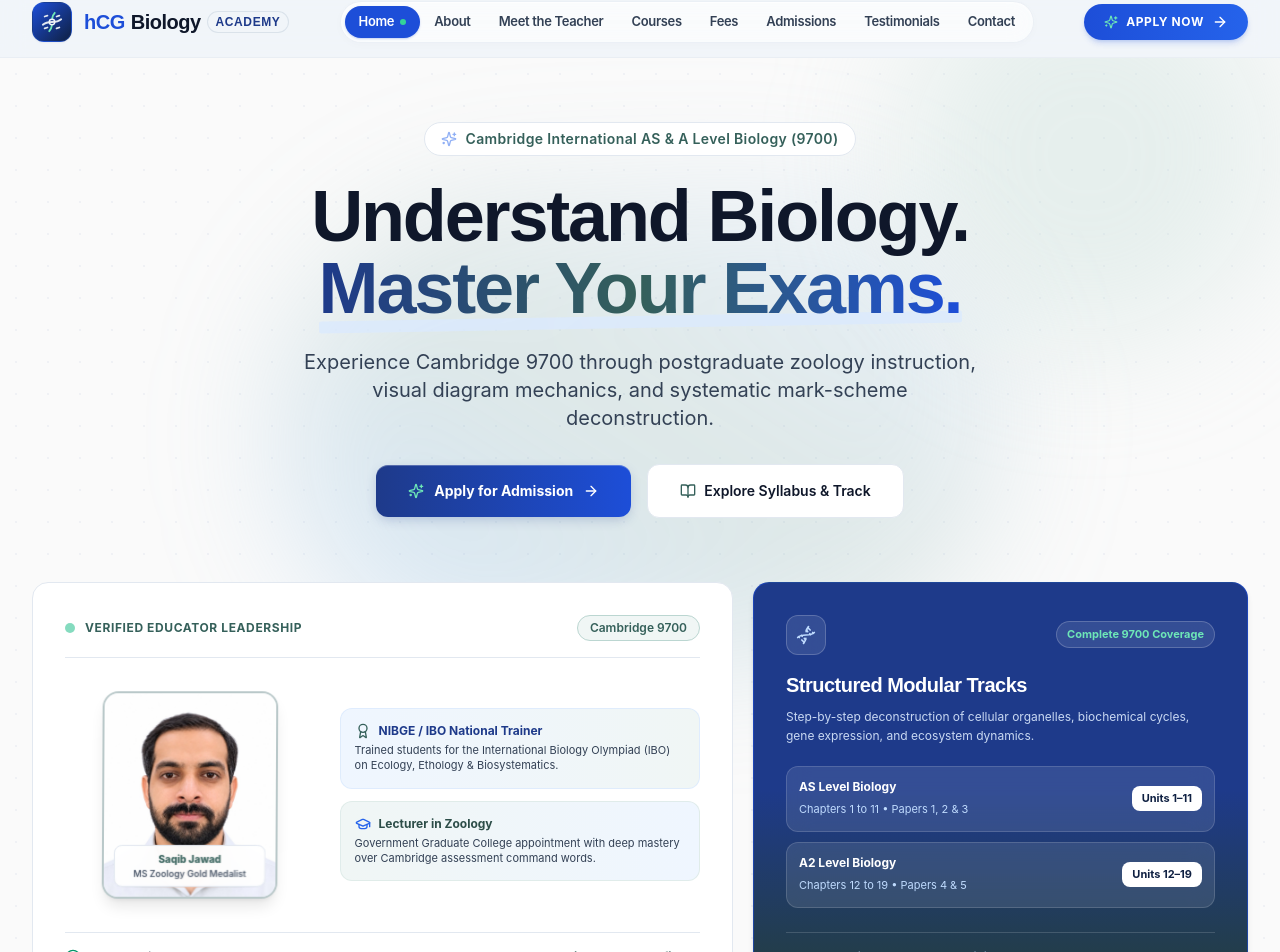
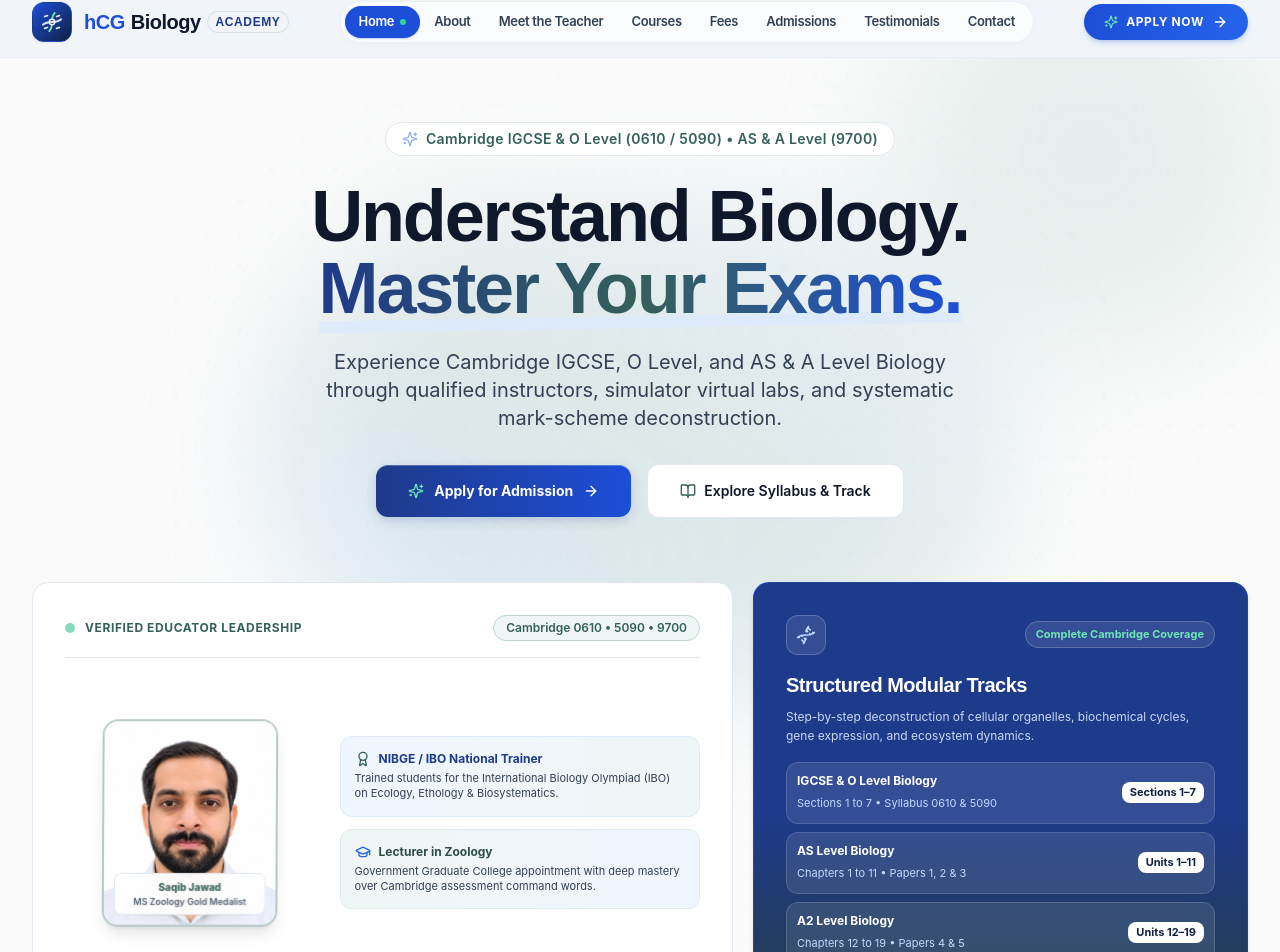
Before and after one commit to saqib52/hcg_Biology, a Next.js app: page / in a window 1280 px wide. Shown: the part 13-965 px from the top of the page. Built offline with nearby package versions, Linux system fonts and the light colour scheme.

Commit message:
Update Hero and CTA sections to include Cambridge IGCSE and O Level Biology alongside AS/A Level

```diff
--- a/src/components/home/AdmissionCTA.tsx
+++ b/src/components/home/AdmissionCTA.tsx
@@ -1,6 +1,8 @@
 import React from 'react';
 import Link from 'next/link';
-import { ArrowRight, GraduationCap, CheckCircle2, Sparkles, MessageCircle } from 'lucide-react';
+import { ArrowRight, GraduationCap, CheckCircle2, Sparkles } from 'lucide-react';
+import { WhatsAppIcon } from '@/components/common/WhatsAppIcon';
+import { ACADEMY_CONFIG } from '@/lib/academyData';
 
 export function AdmissionCTA() {
   return (
@@ -45,13 +47,15 @@ export function AdmissionCTA() {
                 <ArrowRight className="w-4 h-4 text-dark-wine-900" />
               </Link>
 
-              <Link
-                href="/contact"
-                className="inline-flex items-center justify-center gap-2 px-8 py-4 rounded-xl font-semibold text-sm text-white bg-white/10 hover:bg-white/20 border border-white/25 backdrop-blur-md transition-all active:scale-[0.98]"
+              <a
+                href={`https://wa.me/${ACADEMY_CONFIG.whatsappNumber}?text=Hello%20hCG%20Biology%20Academy,%20I%20would%20like%20to%20talk%20to%20an%20academic%20advisor.`}
+                target="_blank"
+                rel="noopener noreferrer"
+                className="group inline-flex items-center justify-center gap-2 px-8 py-4 rounded-xl font-semibold text-sm text-white bg-white/10 hover:bg-white/20 border border-white/25 backdrop-blur-md transition-all active:scale-[0.98]"
               >
-                <MessageCircle className="w-4 h-4 text-emerald-300" />
+                <WhatsAppIcon className="w-4 h-4 text-emerald-300 group-hover:scale-110 transition-transform" />
                 <span>Talk to an Academic Advisor</span>
-              </Link>
+              </a>
             </div>
 
             {/* Verified Benefits */}
@@ -60,7 +64,7 @@ export function AdmissionCTA() {
                 <CheckCircle2 className="w-4 h-4 text-emerald-400" /> Free diagnostic discussion
               </span>
               <span className="flex items-center gap-1.5">
-                <CheckCircle2 className="w-4 h-4 text-emerald-400" /> Cambridge 9700 aligned
+                <CheckCircle2 className="w-4 h-4 text-emerald-400" /> Cambridge IGCSE, O Level & A Level aligned
               </span>
               <span className="flex items-center gap-1.5">
                 <CheckCircle2 className="w-4 h-4 text-emerald-400" /> Live & recorded flexibility
--- a/src/components/home/Hero.tsx
+++ b/src/components/home/Hero.tsx
@@ -29,7 +29,7 @@ export function Hero() {
         <div className="max-w-4xl mx-auto text-center space-y-6">
           <div className="inline-flex items-center gap-2 px-4 py-1.5 rounded-full bg-white border border-sand-dune-200 text-pine-teal-700 text-xs sm:text-sm font-semibold tracking-wide shadow-xs">
             <Sparkles className="w-4 h-4 text-dark-wine-600 animate-pulse" />
-            <span>Cambridge International AS & A Level Biology (9700)</span>
+            <span>Cambridge IGCSE & O Level (0610 / 5090) • AS & A Level (9700)</span>
           </div>
 
           <h1 className="text-4xl sm:text-6xl lg:text-7xl font-extrabold tracking-[-0.03em] leading-[1.08] text-ink-black-900 font-heading">
@@ -43,7 +43,7 @@ export function Hero() {
           </h1>
 
           <p className="text-base sm:text-xl text-ink-black-700 leading-relaxed max-w-2xl mx-auto font-normal">
-            Experience Cambridge 9700 through postgraduate zoology instruction, visual diagram mechanics, and systematic mark-scheme deconstruction.
+            Experience Cambridge IGCSE, O Level, and AS & A Level Biology through qualified instructors, simulator virtual labs, and systematic mark-scheme deconstruction.
           </p>
 
           {/* Tactile Action Buttons */}
@@ -78,7 +78,7 @@ export function Hero() {
                 <span className="text-xs font-bold uppercase tracking-wider text-pine-teal-700">Verified Educator Leadership</span>
               </div>
               <span className="text-xs font-semibold text-pine-teal-700 bg-pine-teal-50 px-3 py-1 rounded-full border border-pine-teal-200">
-                Cambridge 9700
+                Cambridge 0610 • 5090 • 9700
               </span>
             </div>
 
@@ -143,7 +143,7 @@ export function Hero() {
                   <Dna className="w-5 h-5 text-blue-200" />
                 </div>
                 <span className="text-[11px] font-bold text-emerald-300 bg-white/10 backdrop-blur-md px-2.5 py-1 rounded-full border border-white/20">
-                  Complete 9700 Coverage
+                  Complete Cambridge Coverage
                 </span>
               </div>
 
@@ -154,23 +154,33 @@ export function Hero() {
                 Step-by-step deconstruction of cellular organelles, biochemical cycles, gene expression, and ecosystem dynamics.
               </p>
 
-              <div className="mt-5 space-y-2.5">
-                <div className="p-3 rounded-xl bg-white/10 backdrop-blur-md border border-white/15 flex items-center justify-between">
+              <div className="mt-4 space-y-2">
+                <div className="p-2.5 rounded-xl bg-white/10 backdrop-blur-md border border-white/15 flex items-center justify-between">
+                  <div>
+                    <span className="block text-xs font-bold text-white">IGCSE & O Level Biology</span>
+                    <span className="text-[11px] text-blue-200">Sections 1 to 7 • Syllabus 0610 & 5090</span>
+                  </div>
+                  <span className="text-[11px] font-bold text-dark-wine-900 bg-white px-2 py-0.5 rounded-lg">
+                    Sections 1–7
+                  </span>
+                </div>
+
+                <div className="p-2.5 rounded-xl bg-white/10 backdrop-blur-md border border-white/15 flex items-center justify-between">
                   <div>
                     <span className="block text-xs font-bold text-white">AS Level Biology</span>
                     <span className="text-[11px] text-blue-200">Chapters 1 to 11 • Papers 1, 2 & 3</span>
                   </div>
-                  <span className="text-[11px] font-bold text-dark-wine-900 bg-white px-2.5 py-1 rounded-lg">
+                  <span className="text-[11px] font-bold text-dark-wine-900 bg-white px-2 py-0.5 rounded-lg">
                     Units 1–11
                   </span>
                 </div>
 
-                <div className="p-3 rounded-xl bg-white/10 backdrop-blur-md border border-white/15 flex items-center justify-between">
+                <div className="p-2.5 rounded-xl bg-white/10 backdrop-blur-md border border-white/15 flex items-center justify-between">
                   <div>
                     <span className="block text-xs font-bold text-white">A2 Level Biology</span>
                     <span className="text-[11px] text-blue-200">Chapters 12 to 19 • Papers 4 & 5</span>
                   </div>
-                  <span className="text-[11px] font-bold text-dark-wine-900 bg-white px-2.5 py-1 rounded-lg">
+                  <span className="text-[11px] font-bold text-dark-wine-900 bg-white px-2 py-0.5 rounded-lg">
                     Units 12–19
                   </span>
                 </div>
@@ -249,7 +259,10 @@ export function Hero() {
           <div className="relative overflow-hidden w-full [mask-image:linear-gradient(to_right,transparent,black_15%,black_85%,transparent)]">
             <div className="animate-marquee space-x-8 text-xs font-semibold text-ink-black-700 py-2">
               <span className="px-4 py-2 rounded-xl bg-white border border-sand-dune-200 shadow-2xs flex items-center gap-2">
-                <Microscope className="w-3.5 h-3.5 text-pine-teal-700" /> Cambridge 9700 AS & A Level
+                <Microscope className="w-3.5 h-3.5 text-pine-teal-700" /> Cambridge IGCSE & O Level (0610 / 5090)
+              </span>
+              <span className="px-4 py-2 rounded-xl bg-white border border-sand-dune-200 shadow-2xs flex items-center gap-2">
+                <Microscope className="w-3.5 h-3.5 text-pine-teal-700" /> Cambridge AS & A Level (9700)
               </span>
               <span className="px-4 py-2 rounded-xl bg-white border border-sand-dune-200 shadow-2xs flex items-center gap-2">
                 <Award className="w-3.5 h-3.5 text-dark-wine-700" /> MS Zoology Gold Medalist Direction
@@ -265,7 +278,10 @@ export function Hero() {
               </span>
               {/* Duplicate set for seamless continuous marquee */}
               <span className="px-4 py-2 rounded-xl bg-white border border-sand-dune-200 shadow-2xs flex items-center gap-2">
-                <Microscope className="w-3.5 h-3.5 text-pine-teal-700" /> Cambridge 9700 AS & A Level
+                <Microscope className="w-3.5 h-3.5 text-pine-teal-700" /> Cambridge IGCSE & O Level (0610 / 5090)
+              </span>
+              <span className="px-4 py-2 rounded-xl bg-white border border-sand-dune-200 shadow-2xs flex items-center gap-2">
+                <Microscope className="w-3.5 h-3.5 text-pine-teal-700" /> Cambridge AS & A Level (9700)
               </span>
               <span className="px-4 py-2 rounded-xl bg-white border border-sand-dune-200 shadow-2xs flex items-center gap-2">
                 <Award className="w-3.5 h-3.5 text-dark-wine-700" /> MS Zoology Gold Medalist Direction
```
